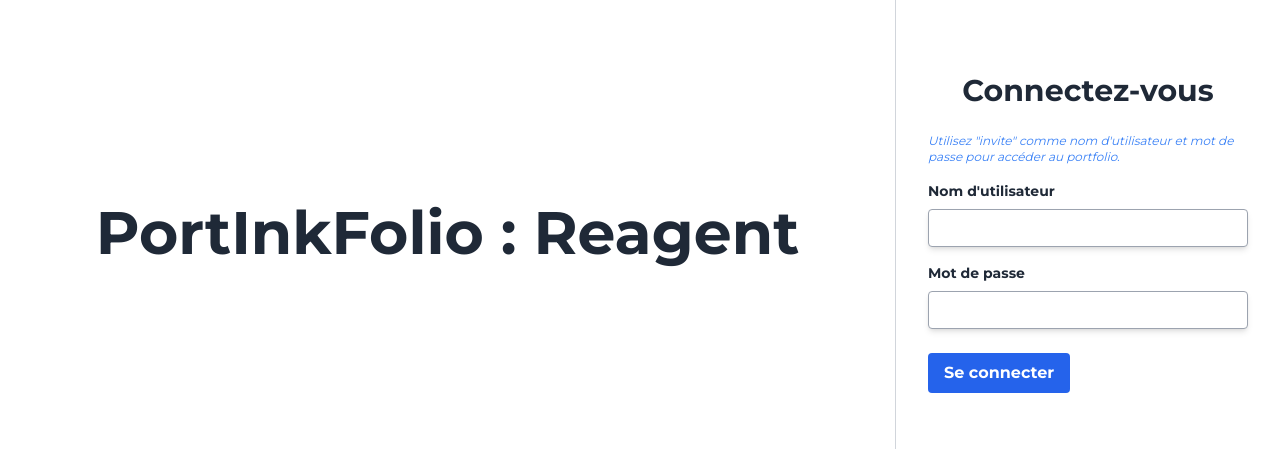
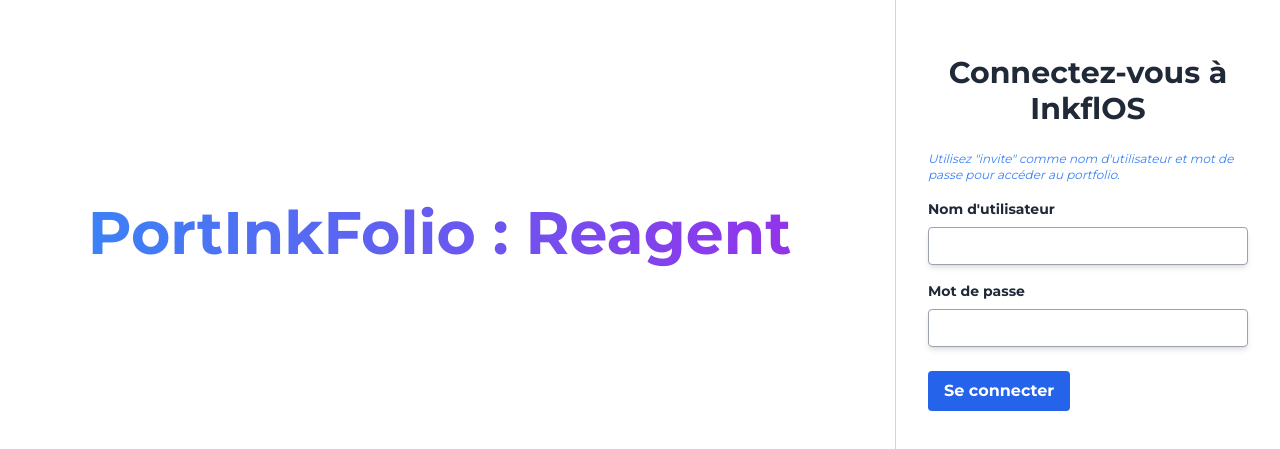
Before and after one commit to Inkflow59/PortInkFolio-Reagent, a Next.js app: page /login in a window 1280 px wide. Shown: the part 167-616 px from the top of the page. Built offline with nearby package versions, Linux system fonts and the light colour scheme.

Commit message:
Suite du design de la page login (encore)

```diff
--- a/app/login/page.tsx
+++ b/app/login/page.tsx
@@ -1,5 +1,6 @@
 "use client";
 
+import { motion } from 'framer-motion';
 import { useState } from 'react';
 import { useRouter } from 'next/navigation';
 import { useTheme } from '../contexts/ThemeContext';
@@ -17,7 +18,7 @@ const LoginPage = () => {
     if (username === 'invite' && password === 'invite') {
       setInfo('Vous êtes connecté en mode normal.');
       router.push('/');
-    } else if (username === 'admin' && password === 'PortFolioInkToto59116') {
+    } else if (username === 'admin' && password === 'L@D2ksbHP8z+hY75!4_*') {
       setInfo('Vous êtes connecté en mode admin.');
       router.push('/admin');
     } else {
@@ -28,11 +29,23 @@ const LoginPage = () => {
   return (
     <div className={`flex min-h-screen ${theme === 'dark' ? 'bg-gray-900 text-white' : 'bg-white text-gray-800'}`}>
       <div className="flex-1 flex items-center justify-center">
-        <h1 className="text-6xl font-bold">PortInkFolio : Reagent</h1>
+        <motion.h1
+          className="text-6xl font-bold bg-clip-text text-transparent bg-gradient-to-r from-blue-500 to-purple-600"
+          style={{ lineHeight: '1.2' }}
+          initial={{ opacity: 0, y: -50 }}
+          animate={{ opacity: 1, y: 0 }}
+          transition={{ duration: 0.5 }}>
+          PortInkFolio : Reagent
+        </motion.h1>
       </div>
-      <div className="border-l border-gray-300 flex items-center justify-center p-8 mx-auto">
-        <form onSubmit={handleLogin} className="w-80">
-          <h2 className="text-3xl font-bold mb-6 text-center">Connectez-vous</h2>
+      <div className="border-l border-gray-300 flex items-center justify-center p-8 mx-auto ml-4">
+        <motion.form
+          onSubmit={handleLogin}
+          className="w-80"
+          initial={{ opacity: 0, scale: 0.8 }}
+          animate={{ opacity: 1, scale: 1 }}
+          transition={{ duration: 0.5 }}>
+          <h2 className="text-3xl font-bold mb-6 text-center">Connectez-vous à InkflOS</h2>
           <p className="text-blue-500 text-xs italic mb-4">Utilisez "invite" comme nom d'utilisateur et mot de passe pour accéder au portfolio.</p>
           {info && <p className="text-green-500 text-xs italic mb-4">{info}</p>}
           {error && <p className="text-red-500 text-xs italic mb-4">{error}</p>}
@@ -62,12 +75,16 @@ const LoginPage = () => {
             />
           </div>
           <div className="flex items-center justify-between">
-            <button
+            <motion.button
               type="submit"
-              className="bg-blue-600 hover:bg-blue-700 text-white font-bold py-2 px-4 rounded focus:outline-none focus:shadow-outline">Se connecter
-            </button>
+              className="bg-blue-600 hover:bg-blue-700 text-white font-bold py-2 px-4 rounded focus:outline-none focus:shadow-outline"
+              whileHover={{ scale: 1.05 }} // Animation au survol
+              whileTap={{ scale: 0.95 }} // Animation au clic
+            >
+              Se connecter
+            </motion.button>
           </div>
-        </form>
+        </motion.form>
       </div>
     </div>
   );
--- a/package.json
+++ b/package.json
@@ -9,6 +9,7 @@
     "lint": "next lint"
   },
   "dependencies": {
+    "framer-motion": "^11.11.8",
     "next": "14.2.15",
     "react": "^18",
     "react-dom": "^18"
```
Also changed, not shown: 1 other file (tests, documents, lock files or other folders).
